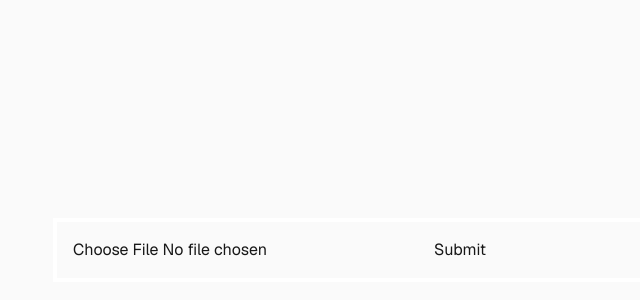
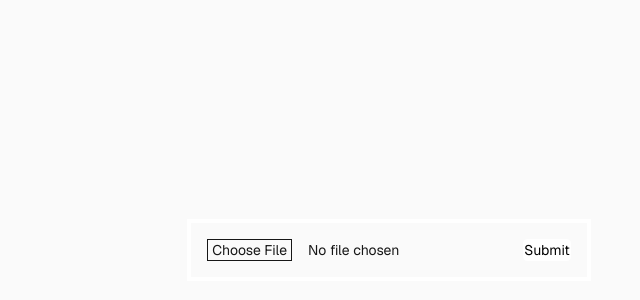
Before and after one commit to lemadavid1234/menu-decoder, a Next.js app in the folder client/: page / in a window 1280 px wide. Shown: the part 150-450 px from the top of the page, without its empty margins (251-891 px from the left). Built offline with nearby package versions, Linux system fonts and the light colour scheme.

Commit message:
feat: add editable review screen for extracted specials
Edits go to a separate draft state so the original extraction stays
untouched, which a later per-special revert will restore from.

```diff
--- a/client/src/app/upload-form.tsx
+++ b/client/src/app/upload-form.tsx
@@ -1,11 +1,12 @@
 "use client";
-import { Menu } from '../types/menu';
+import { Menu, ConfirmedMenu } from '../types/menu';
 import { useState } from 'react'
 
 
 export default function UploadForm() {
 
     const [menu, setMenu] = useState<Menu>();
+    const [draft, setDraft] = useState<Menu>();
     const [isLoading, setIsLoading] = useState(false);
     const [error, setError] = useState<string>()
 
@@ -22,6 +23,7 @@ export default function UploadForm() {
             setIsLoading(true);
             setError(undefined);
             setMenu(undefined);
+            setDraft(undefined);
             const response = await fetch('http://localhost:8001/photos', {
                 method: "POST",
                 body: formData,
@@ -39,6 +41,7 @@ export default function UploadForm() {
             }
 
             setMenu(data.menu);
+            setDraft(data.menu);
             console.log("Backend response payload aka body of Response object as JSON object:", data);
 
 
@@ -53,34 +56,75 @@ export default function UploadForm() {
         } finally {
             setIsLoading(false);
         }
+    }
 
 
+    const handleContinue = (e: React.SubmitEvent<HTMLFormElement>) => {
+        e.preventDefault();
+        console.log(draft)
     }
 
+
     return (
-        <div className='p-4 min-w-2xl border-4 border-white'>
-            <form onSubmit={handleSubmit}>
-                <input required type="file" name="photo" />
-                <button type="submit" disabled={isLoading}>Submit</button>
+        //entire component
+        <div className='p-4 max-w-2xl border-4 border-white'>
+
+            {/* Choose File & Submit Button field */}
+            <form onSubmit={handleSubmit} className='flex justify-between'>
+                <input required type="file" name="photo" className='text-sm file:px-1 file:mr-4 file:border'/>
+                <button className="border rounded border-white bg-white text-black text-sm" type="submit" disabled={isLoading}>Submit</button>
             </form>
+
+            {/* Loading state */}
             {isLoading && (
                 <>
                     <h2>Currently extracting text from photo...</h2>
                 </>
             )}
-            {menu?.is_special && (
-                <>
-                    <h2>Specials List</h2>
-                    <h3>{menu.week}</h3>
-                    <ul>
-                        { menu.specials.map((s, index) => (
-                            <li key={index}>
-                                {index + 1}. {s.sentence}
+
+            {/* entire menu object, including concerns */}
+            {draft?.is_special && (
+                <div>
+                    <h1 className='text-center text-3xl'>Edit Specials List</h1>
+                    <h3 className='text-center text-lg'>Week of: {draft.day}</h3>
+
+                    {/* specials list */}
+                    <ul className='border border-white'>
+                        {/* column labels */}
+                        <div className='flex justify-between'>
+                            <h1 className='pl-2 border border-white flex-9'>Specials</h1>
+                            <h1 className='border border-white flex-1 min-w-0 text-center'>Price</h1>
+                        </div>
+
+                        {/* individual rows */}
+                        {draft.specials.map((s, index) => (
+                            <li key={index} className='justify-between border border-white flex'>
+                                <textarea className='p-2 border border-white flex-9 min-w-0 resize-none' rows={3} value={s.sentence} onChange={e => setDraft({ ...draft, specials: draft.specials.map((item, i) => i === index ? { ...item, sentence: e.target.value } : item) })} />
+                                <input className='border border-white flex-1 min-w-0 text-center' type="text" placeholder="$" value={s.price ?? ""} onChange={e => setDraft({ ...draft, specials: draft.specials.map((item, i) => i === index ? { ...item, price: e.target.value } : item) })} />
                             </li>
                         ))}
                     </ul>
-                </>
+
+                    {/* concerns */}
+                    {draft.concerns && (
+                        <>
+                            <div className='border border-white'>
+                                <h3>Concerns</h3>
+                                <p>{draft.concerns}</p>
+                            </div>
+                        </>
+                    )}
+
+                    {/* Continue button */}
+                    <p className='font-bold'>After reviewing the extracted menu, edit mistakes (if any).</p>
+
+                    <form onSubmit={handleContinue} className='text-center'>
+                        <button type="submit" className='border rounded border-white bg-white text-black text-sm'>Continue</button>
+                    </form>
+
+                </div>
             )}
+            {/* if is_special = false, therefore error will be set */}
             {error && (
                 <>
                     <h2>Whoops, an error has occured:</h2>
--- a/client/src/types/menu.ts
+++ b/client/src/types/menu.ts
@@ -8,7 +8,13 @@ type Special = {
 
 export type Menu = {
     specials: Special[],
-    week: string | null, //since res.json() gives a string, and typescript type is just a label
+    day: string | null, //since res.json() gives a string, and typescript type is just a label
     concerns: string | null,
     is_special: boolean
 }
+
+
+export type ConfirmedMenu = {
+    specials: Special[],
+    day: string | null,
+}
```
Also changed, not shown: 1 other file (tests, documents, lock files or other folders).
